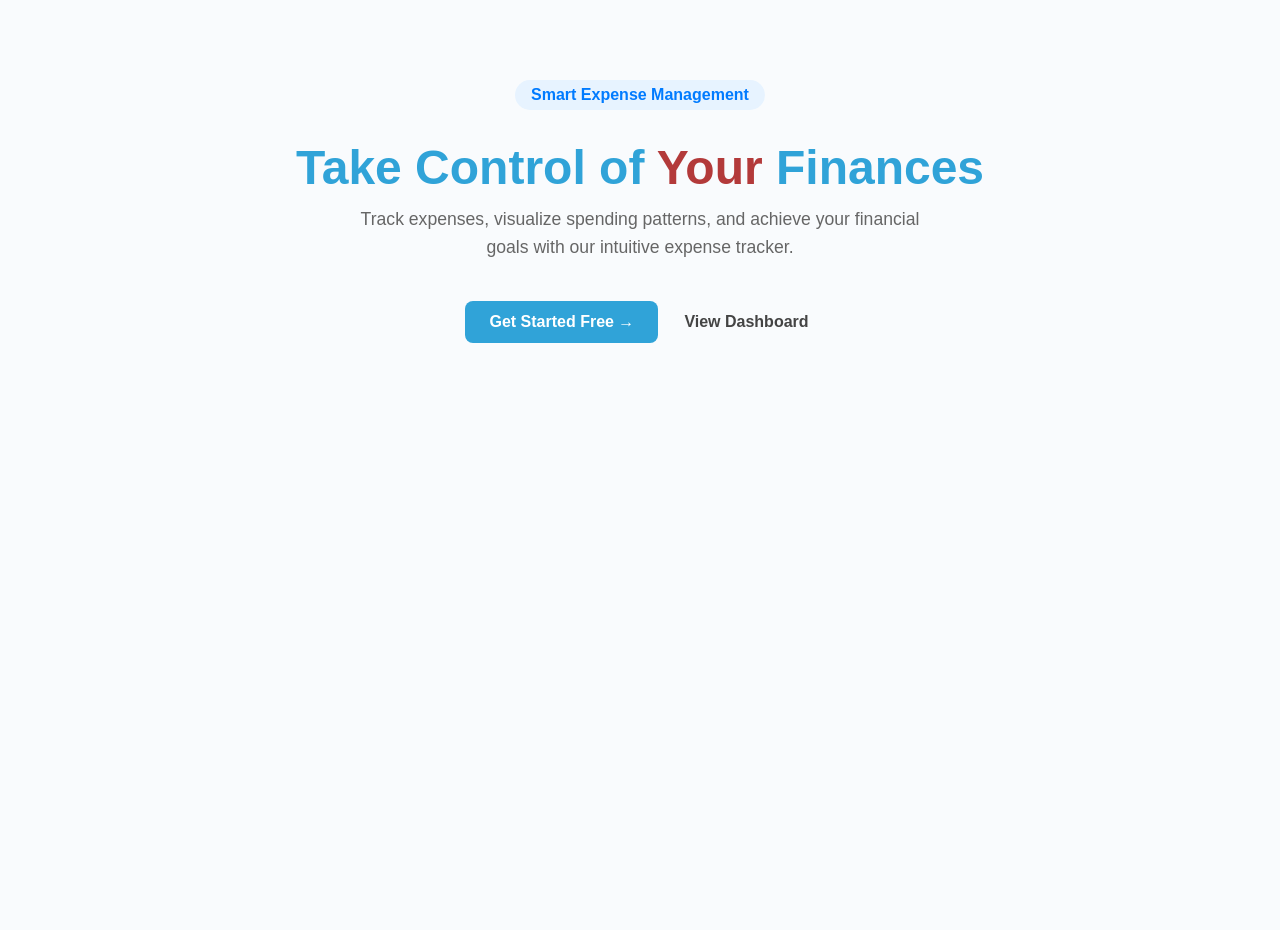
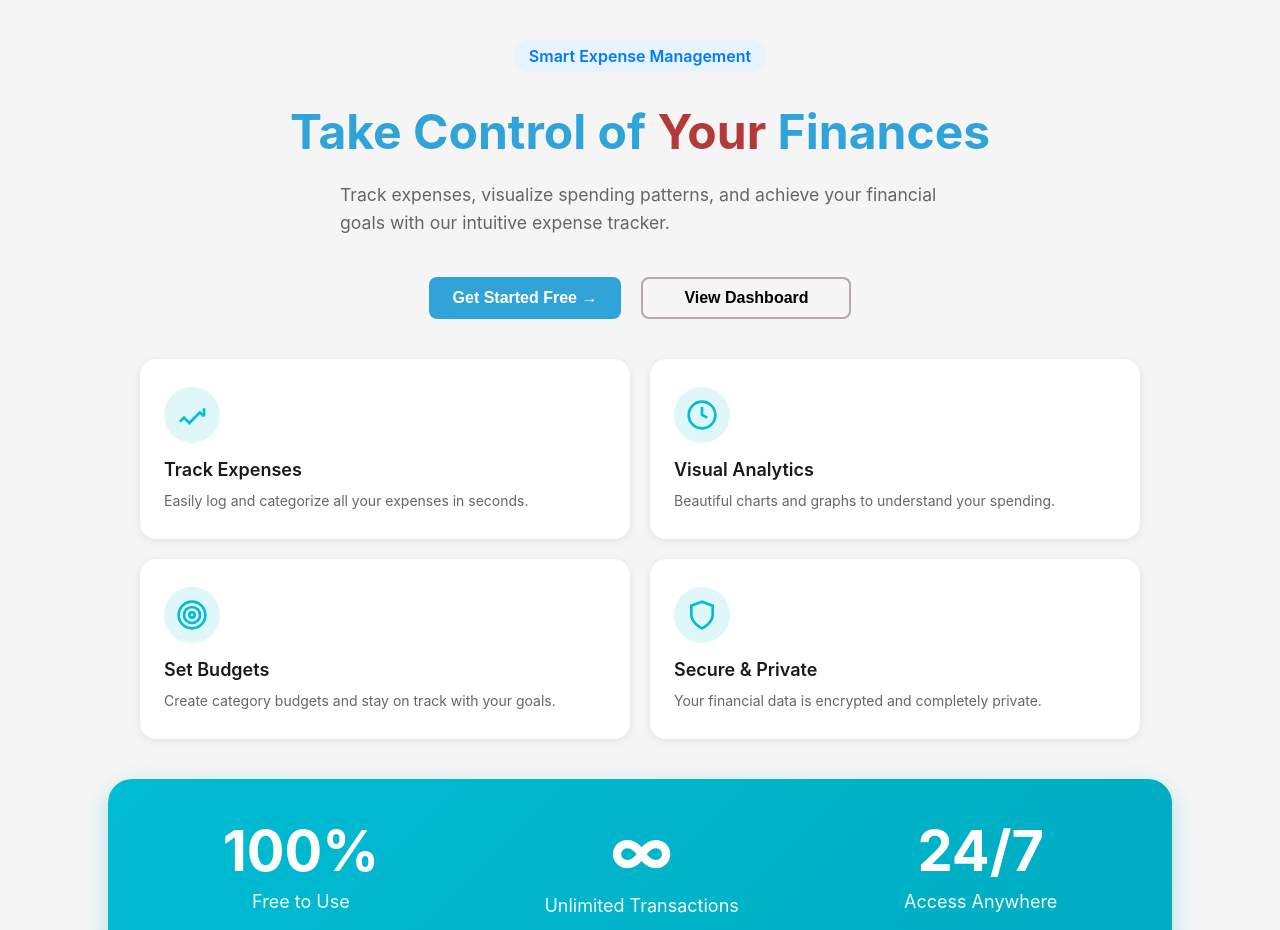
Before and after one commit to OdileMas/financce-tracker, a React (Create React App) app: page / in a window 1280 px wide. Shown: the top 930 px of the page. Built offline with nearby package versions, Linux system fonts and the light colour scheme.

Commit message:
initial commit

```diff
--- a/src/components/Auth.js
+++ b/src/components/Auth.js
@@ -42,9 +42,14 @@ function Auth() {
           </div>
         ) : (
           <div className="form-content">
+            <span>Full name</span>
             <input type="text" placeholder="Full Name" />
+            <span>Email</span>
             <input type="email" placeholder="Email" />
+            <span>Password</span>
             <input type="password" placeholder="Password" />
+            <span>Confirm</span>
+            <input type="password" placeholder="confirm password" />
             <button className="auth-btn">Signup</button>
           </div>
         )}
--- a/src/components/Home.css
+++ b/src/components/Home.css
@@ -1,9 +1,10 @@
 .home-container {
-  text-align: center;
-  padding: 80px 20px;
-  font-family: "Poppins", sans-serif;
-  background-color: #f9fbfd;
   min-height: 100vh;
+  padding: 40px 20px 60px;
+  display: flex;
+  flex-direction: column;
+  align-items: center;
+  background: #f5f5f5; /* or your background color */
 }
 
 /* Capsule title box */
@@ -63,14 +64,134 @@
 
 .view-dashboard-btn {
   background: none;
-  border: none;
-  color: #444;
+  border: 2PX solid rgb(181, 168, 168);
+  color: black;
+  border-radius: 8px;
   font-size: 1rem;
   font-weight: 600;
   cursor: pointer;
+  width: 210px;
   transition: 0.3s;
 }
 
 .view-dashboard-btn:hover {
-  color: #c82333; /* red on hover */
+  color: black; /* red on hover */
+  background-color: #c74a4a;
 }
+/* Add these styles to your existing Home.css file */
+
+.features-grid {
+  display: grid;
+  grid-template-columns: repeat(2, 1fr);
+  gap: 20px;
+  max-width: 1000px;
+  width: 100%;
+  margin: 40px auto 0; /* Reduced from 60px to 40px */
+  padding: 0 20px;
+}
+
+.feature-box {
+  background: white;
+  border-radius: 16px;
+  padding: 28px 24px; /* Reduced padding */
+  box-shadow: 0 2px 8px rgba(0, 0, 0, 0.08);
+  transition: transform 0.3s ease, box-shadow 0.3s ease;
+}
+
+.feature-box:hover {
+  transform: translateY(-4px);
+  box-shadow: 0 8px 16px rgba(0, 0, 0, 0.12);
+}
+.feature-icon {
+  width: 56px;  /* Reduced from 64px */
+  height: 56px; /* Reduced from 64px */
+  border-radius: 50%;
+  display: flex;
+  align-items: center;
+  justify-content: center;
+  margin-bottom: 16px; /* Reduced from 20px */
+}
+
+.feature-title {
+  font-size: 18px; /* Reduced from 20px */
+  font-weight: 600;
+  color: #1a1a1a;
+  margin: 0 0 10px 0; /* Reduced from 12px */
+}
+
+.feature-description {
+  font-size: 14px; /* Reduced from 15px */
+  color: #666;
+  line-height: 1.5;
+  margin: 0;
+}
+
+/* Responsive design */
+@media (max-width: 768px) {
+  .features-grid {
+    grid-template-columns: 1fr;
+    gap: 16px;
+    margin-top: 40px;
+  }
+
+  .feature-box {
+    padding: 24px;
+  }
+}
+
+/* Stats banner */
+.stats-banner {
+  background: linear-gradient(135deg, #00bcd4 0%, #00acc1 100%);
+  border-radius: 24px;
+  padding: 40px 32px; /* Reduced padding */
+  margin: 40px auto 0; /* Reduced from 60px */
+  max-width: 1000px; /* Match features grid width */
+  width: calc(100% - 40px);
+  display: flex;
+  justify-content: space-around;
+  align-items: center;
+  box-shadow: 0 8px 24px rgba(0, 188, 212, 0.3);
+}
+.stat-item {
+  text-align: center;
+  color: white;
+}
+
+.stat-number {
+  font-size: 56px;
+  font-weight: 700;
+  line-height: 1;
+  margin-bottom: 12px;
+}
+
+.stat-icon {
+  font-size: 64px;
+  font-weight: 700;
+  line-height: 1;
+  margin-bottom: 12px;
+}
+
+.stat-label {
+  font-size: 18px;
+  font-weight: 400;
+  opacity: 0.95;
+}
+
+/* Responsive stats banner */
+@media (max-width: 768px) {
+  .stats-banner {
+    flex-direction: column;
+    gap: 32px;
+    padding: 36px 24px;
+    margin-top: 40px;
+  }
+
+  .stat-number,
+  .stat-icon {
+    font-size: 48px;
+  }
+
+  .stat-label {
+    font-size: 16px;
+  }
+}
--- a/src/components/Home.js
+++ b/src/components/Home.js
@@ -28,6 +28,77 @@ function Home() {
         </button>
         <button className="view-dashboard-btn">View Dashboard</button>
       </div>
+
+      {/* Feature boxes */}
+      <div className="features-grid">
+        <div className="feature-box">
+          <div className="feature-icon" style={{ backgroundColor: '#e0f7fa' }}>
+            <svg width="32" height="32" viewBox="0 0 24 24" fill="none" stroke="#00bcd4" strokeWidth="2">
+              <path d="M3 17l3-3 4 4 8-8 3 3" />
+              <path d="M21 7v6" />
+            </svg>
+          </div>
+          <h3 className="feature-title">Track Expenses</h3>
+          <p className="feature-description">
+            Easily log and categorize all your expenses in seconds.
+          </p>
+        </div>
+
+        <div className="feature-box">
+          <div className="feature-icon" style={{ backgroundColor: '#e0f7fa' }}>
+            <svg width="32" height="32" viewBox="0 0 24 24" fill="none" stroke="#00bcd4" strokeWidth="2">
+              <circle cx="12" cy="12" r="10" />
+              <path d="M12 6v6l4 2" />
+            </svg>
+          </div>
+          <h3 className="feature-title">Visual Analytics</h3>
+          <p className="feature-description">
+            Beautiful charts and graphs to understand your spending.
+          </p>
+        </div>
+
+        <div className="feature-box">
+          <div className="feature-icon" style={{ backgroundColor: '#e0f7fa' }}>
+            <svg width="32" height="32" viewBox="0 0 24 24" fill="none" stroke="#00bcd4" strokeWidth="2">
+              <circle cx="12" cy="12" r="10" />
+              <circle cx="12" cy="12" r="6" />
+              <circle cx="12" cy="12" r="2" />
+            </svg>
+          </div>
+          <h3 className="feature-title">Set Budgets</h3>
+          <p className="feature-description">
+            Create category budgets and stay on track with your goals.
+          </p>
+        </div>
+
+        <div className="feature-box">
+          <div className="feature-icon" style={{ backgroundColor: '#e0f7fa' }}>
+            <svg width="32" height="32" viewBox="0 0 24 24" fill="none" stroke="#00bcd4" strokeWidth="2">
+              <path d="M12 22s8-4 8-10V5l-8-3-8 3v7c0 6 8 10 8 10z" />
+            </svg>
+          </div>
+          <h3 className="feature-title">Secure & Private</h3>
+          <p className="feature-description">
+            Your financial data is encrypted and completely private.
+          </p>
+        </div>
+      </div>
+
+      {/* Stats banner */}
+      <div className="stats-banner">
+        <div className="stat-item">
+          <div className="stat-number">100%</div>
+          <div className="stat-label">Free to Use</div>
+        </div>
+        <div className="stat-item">
+          <div className="stat-icon">∞</div>
+          <div className="stat-label">Unlimited Transactions</div>
+        </div>
+        <div className="stat-item">
+          <div className="stat-number">24/7</div>
+          <div className="stat-label">Access Anywhere</div>
+        </div>
+      </div>
     </div>
   );
 }
```
